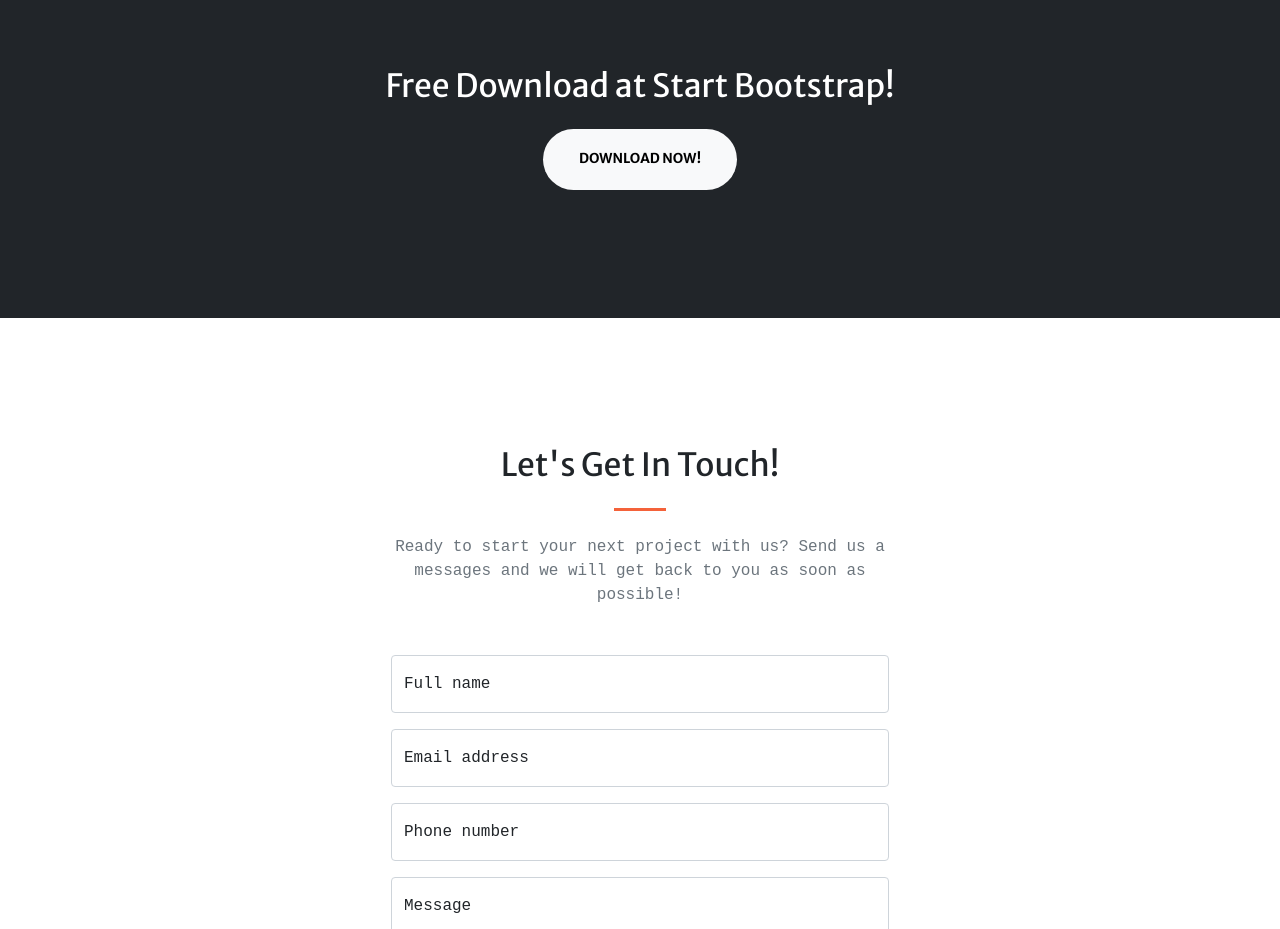
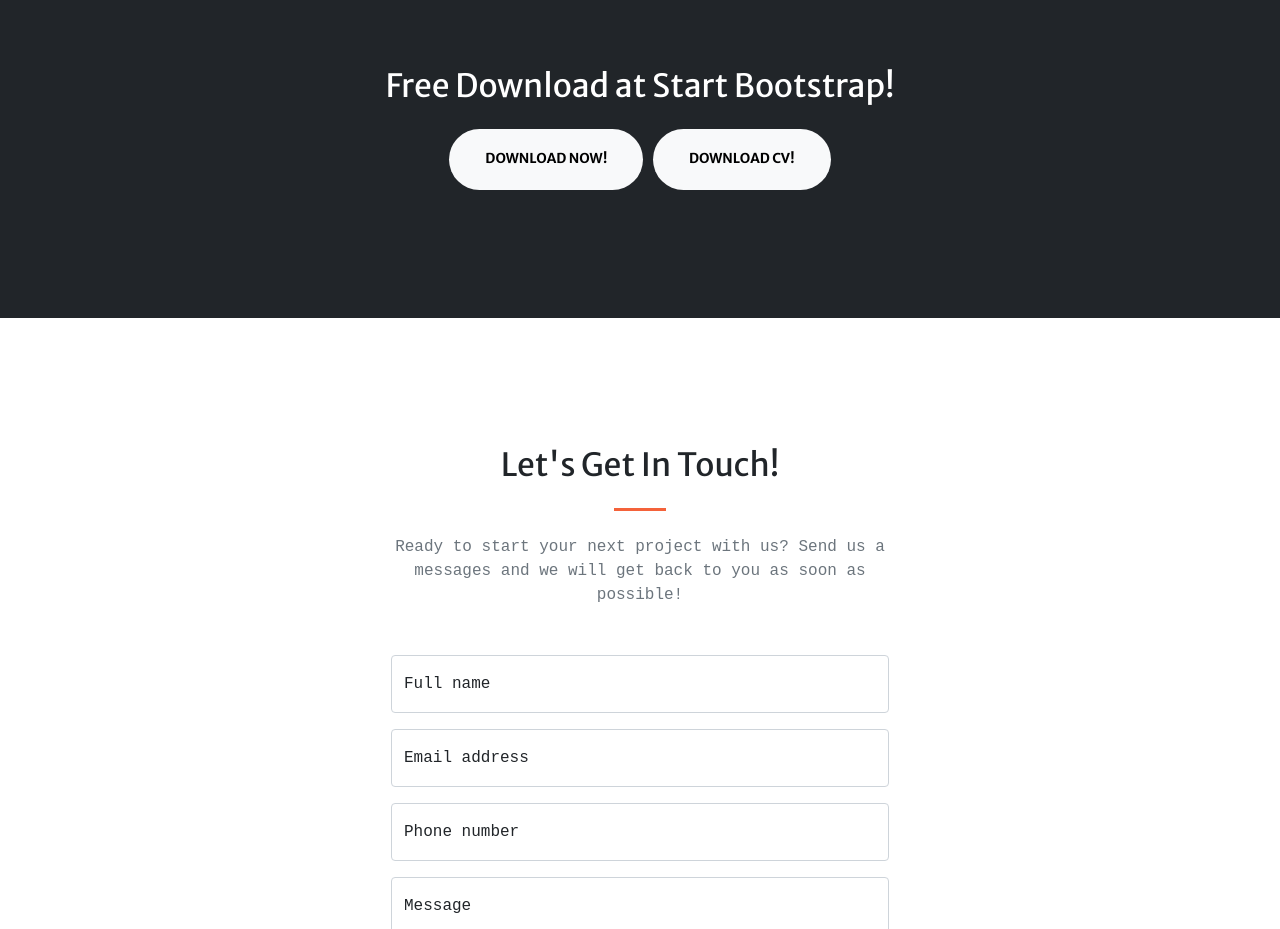
Before and after one commit to asmaeelk1/startbootstrap-creative-gh-pages, a plain HTML site: page index.html in a window 1280 px wide. Shown: the part 2400-3329 px from the top of the page. Drawn offline with nearby package versions, Linux system fonts and the light colour scheme; some packages are replaced by stand-ins of ours; a script that the page names is missing.

Commit message:
last update

```diff
--- a/index.html
+++ b/index.html
@@ -285,6 +285,9 @@
         <a class="btn btn-light btn-xl" href="./CV.png.pdf" download=""
           >Download Now!</a
         >
+        <a class="btn btn-light btn-xl" href="./CV.png.pdf" download=""
+          >Download cv!</a
+        >
       </div>
     </section>
     <!-- Contact-->
```
